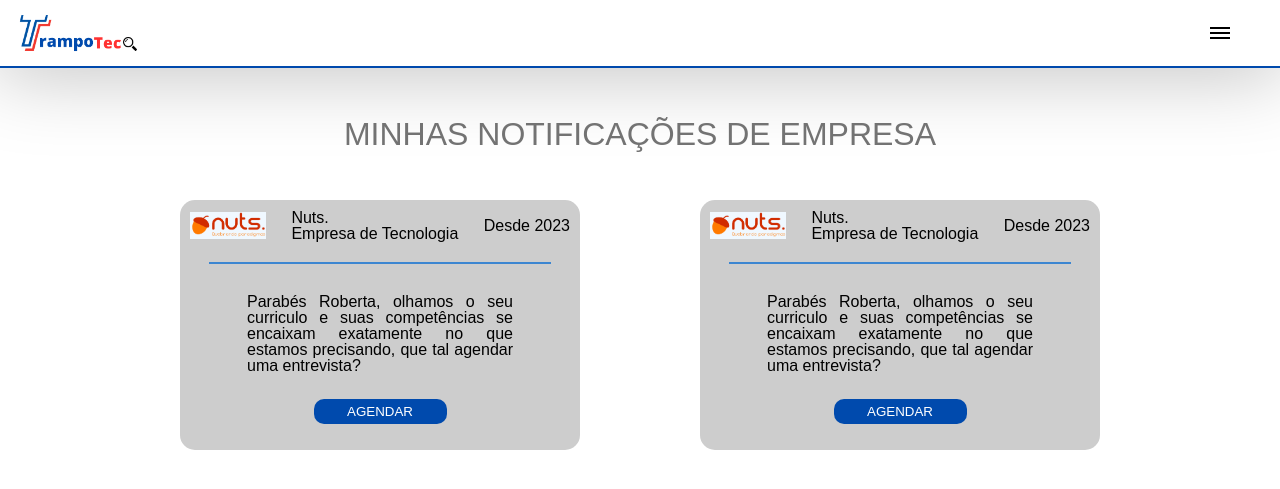
After one commit to BryanDavidAlves/TrampoTec, a PHP site: page /pag-aluno/notificacoes.php in a window 1280 px wide. The commit adds this page. Shown: the top 489 px of the page. Run offline with PHP 8.4, Linux system fonts and the light colour scheme; some libraries are stand-ins or nearby versions.

Commit message:
adicionando a tela de notificações

```diff
--- a/pag-aluno/components/sidebar.php
+++ b/pag-aluno/components/sidebar.php
@@ -12,7 +12,7 @@
             <li><a href="processos-seletivos.php"><i class="fa-solid fa-people-group"></i> Processo Seletivo</a></li>
             <li><a href="curriculo.php"><i class="fa-solid fa-file-invoice" style="color: #ffffff;"></i> Curriculo</a></li>
             <li><a href="perfil.php"><i class="fa-solid fa-user" style="color: #ffffff;"></i> Perfil</a></li>
-            <li><a href="notificações.php"><i class="fa-solid fa-bell" style="color: #ffffff;"></i> Notificações</a></li>
+            <li><a href="notificacoes.php"><i class="fa-solid fa-bell" style="color: #ffffff;"></i> Notificações</a></li>
             <li><a href="contato.php"><i class="fa-solid fa-headset" style="color: #ffffff;"></i> Fale Conosco</a></li>
         </ul>
         <div class="end">
--- /dev/null
+++ b/pag-aluno/css/notificacoes.css
@@ -0,0 +1,66 @@
+h1 {
+    color: #737373;
+    text-align: center;
+    margin-top: 50px;
+    font-size: 2rem;
+}
+
+.card-empresa .header-card {
+    display: flex;
+    align-items: center;
+    justify-content: space-between;
+    margin-bottom: 20px;
+}
+
+.card-empresa {
+    background-color: #CDCDCD;
+    width: 380px;
+    height: 230px;
+    padding: 10px;
+    justify-content: center;
+    border-radius: 15px;
+}
+.card-empresa .descricao-empresa{
+    width: 70%;
+    text-align: justify;
+    display: block;
+    margin-left: auto;
+    margin-right: auto;
+    margin-top: 30px;
+}
+p{
+    text-align: justify;
+}
+.card-empresa img {
+    width: 20%;
+    background-color: aliceblue;
+}
+
+.empresas {
+    padding: 0px 30px 0px 30px;
+    display: flex;
+    flex-wrap: wrap;
+    justify-content: center;
+    gap: 120px;
+    margin-top: 50px;
+
+}
+.linha{
+    background-color:#3C86D1;
+    width: 90%;
+    height: 2px;
+    margin-left: auto;
+    margin-right: auto;
+}
+button{
+    margin-top: 25px;
+    display: block;
+    margin-left: auto;
+    margin-right: auto;
+    border: none;
+    border-radius: 10px;
+    padding: 5px 10px 5px 10px;
+    width: 35%;
+    background-color: #004AAD;
+    color: white;
+}
--- /dev/null
+++ b/pag-aluno/notificacoes.php
@@ -0,0 +1,83 @@
+<!DOCTYPE html>
+<html lang="en">
+
+<head>
+    <meta charset="UTF-8">
+    <meta name="viewport" content="width=device-width, initial-scale=1.0">
+    <link rel="stylesheet" href="../reset.css">
+    <link rel="stylesheet" href="../pag-aluno/components/components-aluno.css">
+    <link rel="stylesheet" href="../pag-aluno/css/notificacoes.css">
+    <title>Document</title>
+</head>
+
+<body>
+    <?php
+    include('../pag-aluno/components/header.php');
+    ?>
+    <main id="main">
+        <div>
+            <h1>MINHAS NOTIFICAÇÕES DE EMPRESA</h1>
+
+            <section class="empresas">
+
+                <div class="card-empresa">
+                    <section class="header-card">
+                        <img src="img/nuts.png" alt="">
+                        <div class="part1">
+                            <h2>Nuts.</h2>
+                            <h3>Empresa de Tecnologia</h3>
+                        </div>
+
+                        <div class="part2">
+                            <h3>Desde 2023</h3>
+
+                        </div>
+                    </section>
+                    <div class="linha"> </div>
+                    <section class="descricao-empresa">
+                        <p> Parabés Roberta, olhamos o seu
+                            curriculo e suas competências se
+                            encaixam exatamente no que
+                            estamos precisando, que tal
+                            agendar uma entrevista?
+                        </p>
+                    </section>
+                    <button>AGENDAR</button>
+                </div>
+                <div class="card-empresa">
+                    <section class="header-card">
+                        <img src="img/nuts.png" alt="">
+                        <div class="part1">
+                            <h2>Nuts.</h2>
+                            <h3>Empresa de Tecnologia</h3>
+                        </div>
+
+                        <div class="part2">
+                            <h3>Desde 2023</h3>
+                        </div>
+
+                    </section>
+                    <div class="linha"> </div>
+                    <section class="descricao-empresa">
+                        <p> Parabés Roberta, olhamos o seu
+                            curriculo e suas competências se
+                            encaixam exatamente no que
+                            estamos precisando, que tal
+                            agendar uma entrevista?
+                        </p>
+                    </section>
+                    <button>AGENDAR</button>
+                </div>
+
+            </section>
+
+        </div>
+        <?php
+        include('../pag-aluno/components/sidebar.php');
+        ?>
+    </main>
+
+    <script src="https://kit.fontawesome.com/57efc2ce52.js" crossorigin="anonymous"></script>
+</body>
+
+</html>
```
Also changed, not shown: pag-aluno/img/nuts.png (added).
